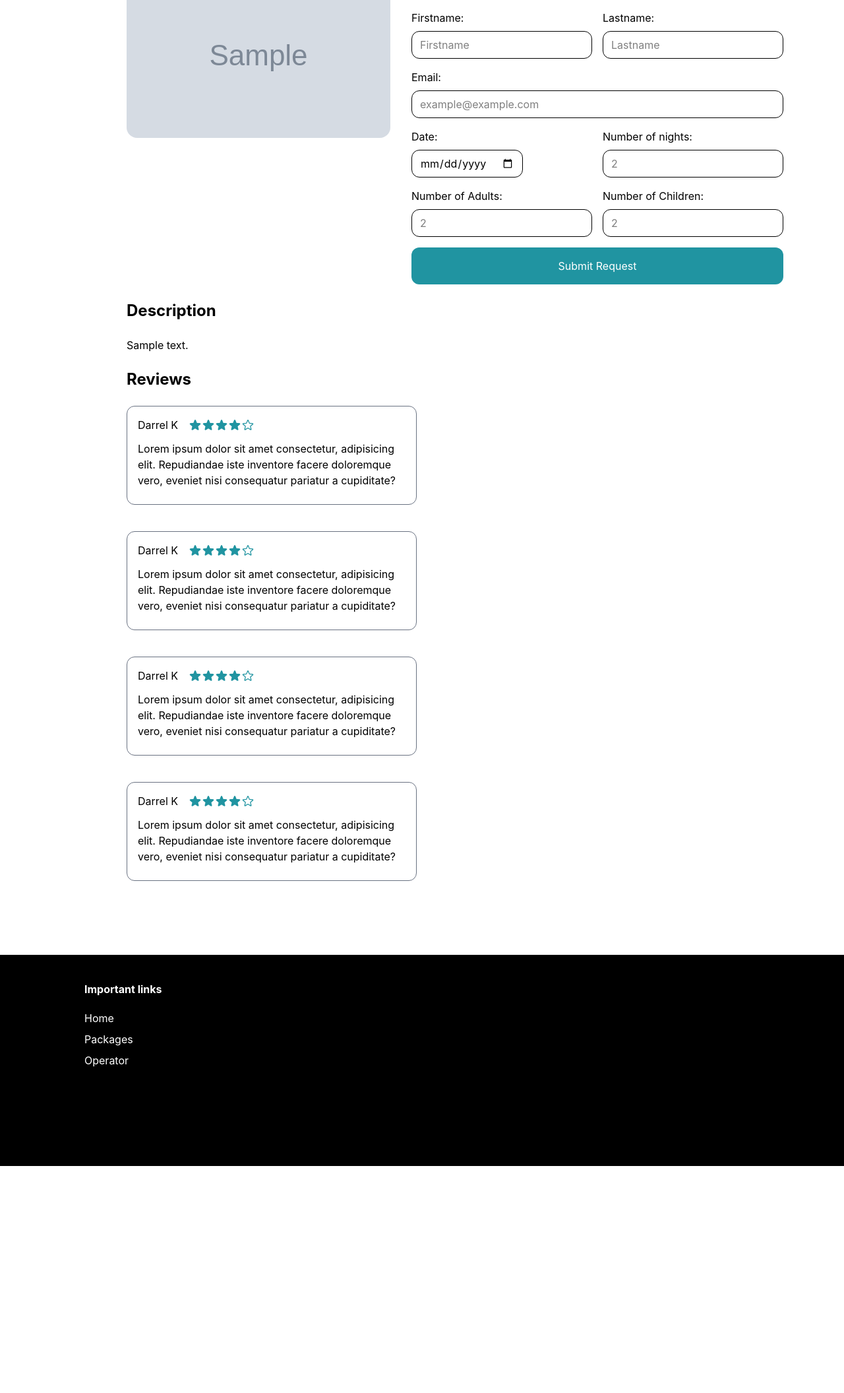
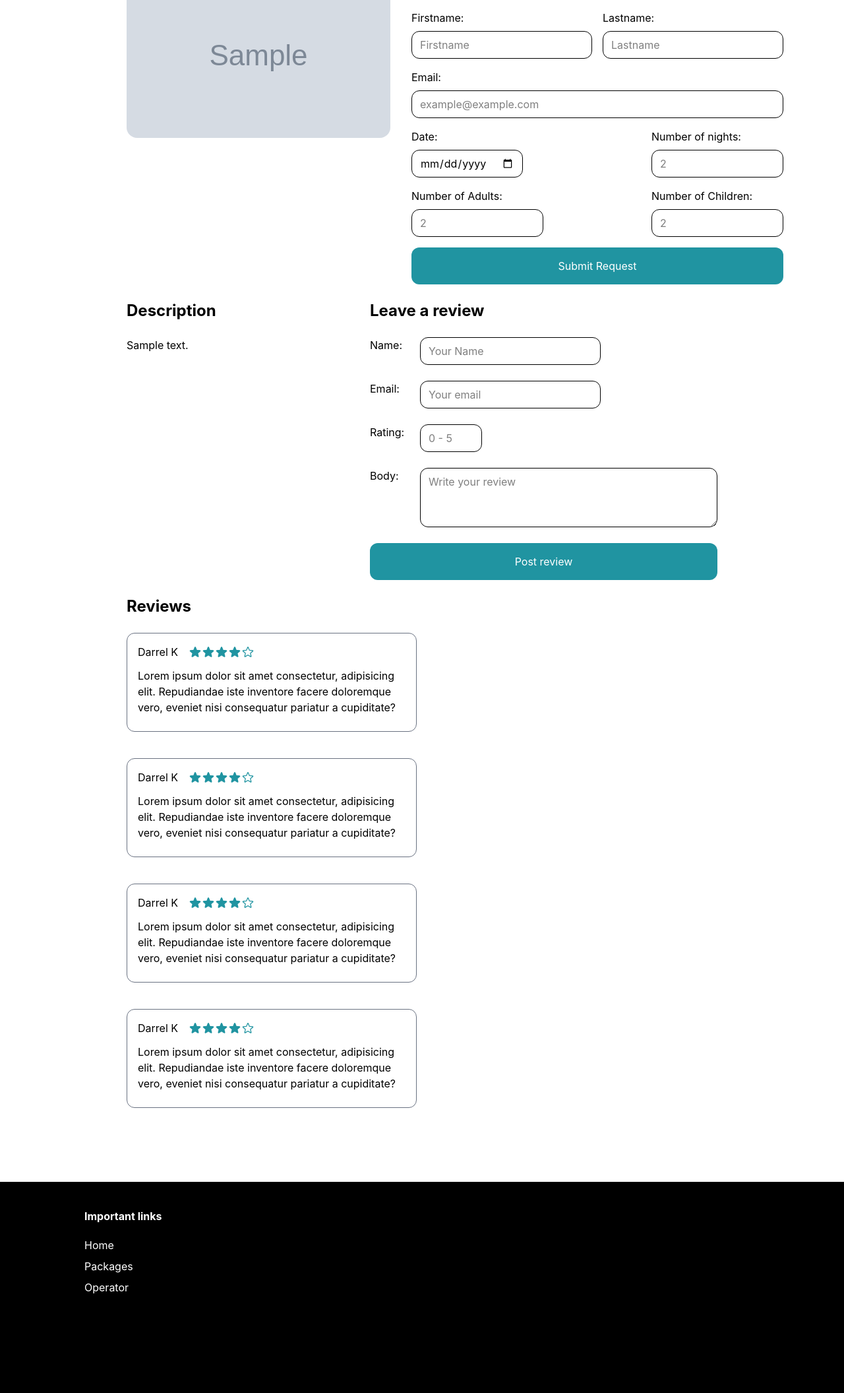
Before and after one commit to darrelSchool/isproject, a Django app: a page that uses customer/templates/package.html in a window 1280 px wide. Shown: the part 307-2418 px from the top of the page at 66% size. Before the commit the page ends 2074 px from the top, so only its background shows below. Run offline with Django 5.2, Linux system fonts and the light colour scheme; tables that the repository leaves empty hold one stand-in row (values such as "Sample post"); grey boxes marked "Sample" are stand-in pictures; some web fonts are replaced.

Commit message:
Created functionality to add reviews

```diff
--- a/customer/forms.py
+++ b/customer/forms.py
@@ -1,7 +1,42 @@
 from django import forms
 from django.forms import widgets
 
-from customer.models import Quote
+from customer.models import Quote, Review
+
+
+class ReviewForm(forms.ModelForm):
+    class Meta:
+        model = Review
+        fields = ["name", "email", "body", "rating"]
+        widgets = {
+            "name": forms.TextInput(
+                attrs={
+                    "class": "px-3 py-2 border rounded-xl",
+                    "placeholder": "Your Name",
+                }
+            ),
+            "email": forms.EmailInput(
+                attrs={
+                    "class": "px-3 py-2 border rounded-xl",
+                    "placeholder": "Your email",
+                }
+            ),
+            "body": forms.Textarea(
+                attrs={
+                    "class": "px-3 py-2 border rounded-xl",
+                    "placeholder": "Write your review",
+                    "rows": "3",
+                }
+            ),
+            "rating": forms.NumberInput(
+                attrs={
+                    "class": "px-3 py-2 border rounded-xl",
+                    "placeholder": "0 - 5",
+                    "min": "0",
+                    "max": "5",
+                }
+            ),
+        }
 
 
 class QuoteForm(forms.ModelForm):
@@ -38,20 +73,26 @@ class QuoteForm(forms.ModelForm):
             ),
             "adults_no": forms.NumberInput(
                 attrs={
-                    "class": "px-3 py-2 border rounded-xl",
+                    "class": "px-3 py-2 border rounded-xl w-[200px]",
                     "placeholder": "2",
+                    "min": "0",
+                    "max": "20",
                 }
             ),
             "child_no": forms.NumberInput(
                 attrs={
-                    "class": "px-3 py-2 border rounded-xl",
+                    "class": "px-3 py-2 border rounded-xl w-[200px]",
                     "placeholder": "2",
+                    "min": "0",
+                    "max": "20",
                 }
             ),
             "nights_no": forms.NumberInput(
                 attrs={
-                    "class": "px-3 py-2 border rounded-xl",
+                    "class": "px-3 py-2 border rounded-xl w-[200px]",
                     "placeholder": "2",
+                    "min": "0",
+                    "max": "20",
                 }
             ),
             "date_chosen": forms.DateInput(
--- a/customer/models.py
+++ b/customer/models.py
@@ -8,7 +8,9 @@ from tour_operator.models import Operator, Package
 class Review(models.Model):
     name = models.CharField(max_length=20)
     email = models.EmailField()
-    title = models.CharField(max_length=50)
+    body = models.CharField(max_length=255, default="")
+    package = models.ForeignKey(Package, on_delete=models.DO_NOTHING, default="")
+    rating = models.IntegerField(default=5)
 
 
 class Quote(models.Model):
--- a/customer/templates/package.html
+++ b/customer/templates/package.html
@@ -48,15 +48,40 @@
               {{form.child_no}}
             </div>
           </div>
-          <button type="submit" class="text-center text-white py-4 w-full bg-[#2094A1] rounded-xl">
+          <button type="submit" class="text-center text-white py-4 w-full bg-[#2094A1] rounded-xl hover:cursor-pointer">
             Submit Request
           </button>
         </form>
       </div>
     </section>
-    <section class="space-y-6">
-      <h3 class="font-bold text-2xl">Description</h3>
-      <p class="w-1/2">{{ package.description}}</p>
+    <section class="flex flex-row items-start justify-start space-x-8">
+      <div class="space-y-6 w-[800px]">
+        <h3 class="font-bold text-2xl">Description</h3>
+        <p class="w-3/4">{{ package.description}}</p>
+      </div>
+      <form action="{% url 'customer:add_review' slug=package.slug %}" method="POST" class="space-y-6">
+        {% csrf_token %}
+        <p class="font-bold text-2xl">Leave a review</p>
+        <div class="flex flex-row items-start justify-start space-x-4">
+          <label for="name" class="w-[60px]">Name:</label>
+          {{ review_form.name}}
+        </div>
+        <div class="flex flex-row items-start justify-start space-x-4">
+          <label for="email" class="w-[60px]">Email:</label>
+          {{ review_form.email}}
+        </div>
+        <div class="flex flex-row items-start justify-start space-x-4">
+          <label for="rating" class="w-[60px]">Rating:</label>
+          {{ review_form.rating}}
+        </div>
+        <div class="flex flex-row items-start justify-start space-x-4">
+          <label for="body" class="w-[60px]">Body:</label>
+          {{ review_form.body}}
+        </div>
+          <button type="submit" class="text-center text-white py-4 w-full bg-[#2094A1] rounded-xl hover:cursor-pointer">
+            Post review
+          </button>
+      </form>
     </section>
     <section class="space-y-6">
       <h3 class="font-bold text-2xl">Reviews</h3>
--- a/customer/urls.py
+++ b/customer/urls.py
@@ -7,4 +7,5 @@ app_name = "customer"
 urlpatterns = [
     path("", views.home, name="home"),
     path("p/<slug:slug>", views.package_view, name="package"),
+    path("a/<slug:slug>", views.add_review, name="add_review"),
 ]
--- a/customer/views.py
+++ b/customer/views.py
@@ -1,7 +1,8 @@
 from django.shortcuts import redirect, render
+from django.utils.http import RFC3986_GENDELIMS
 from django.utils.text import slugify
 
-from customer.forms import QuoteForm
+from customer.forms import QuoteForm, ReviewForm
 from tour_operator import models
 
 
@@ -11,8 +12,31 @@ def home(request):
     return render(request, "index.html", {"packages": packages})
 
 
+def add_review(request, slug):
+    quote_form = QuoteForm()
+    package = models.Package.objects.get(slug=slug)
+    if request.method == "POST":
+        review_form = ReviewForm(request.POST)
+        if review_form.is_valid():
+            newReview = review_form.save(commit=False)
+            newReview.package = package
+            newReview.save()
+            return render(
+                request,
+                "package.html",
+                {
+                    "package": package,
+                    "form": quote_form,
+                    "review_form": review_form,
+                    "submitted": False,
+                },
+            )
+    return redirect("customer:home")
+
+
 def package_view(request, slug):
     package = models.Package.objects.get(slug=slug)
+    review_form = ReviewForm(request.POST)
     if request.method == "POST":
         form = QuoteForm(request.POST)
         if form.is_valid():
@@ -26,9 +50,21 @@ def package_view(request, slug):
             return render(
                 request,
                 "package.html",
-                {"package": package, "form": form, "submitted": True},
+                {
+                    "package": package,
+                    "form": form,
+                    "review_form": review_form,
+                    "submitted": True,
+                },
             )
     form = QuoteForm()
     return render(
-        request, "package.html", {"package": package, "form": form, "submitted": False}
+        request,
+        "package.html",
+        {
+            "package": package,
+            "review_form": review_form,
+            "form": form,
+            "submitted": False,
+        },
     )
--- a/static/css/style.css
+++ b/static/css/style.css
@@ -24,8 +24,6 @@
     --text-2xl--line-height: calc(2 / 1.5);
     --text-3xl: 1.875rem;
     --text-3xl--line-height: calc(2.25 / 1.875);
-    --text-4xl: 2.25rem;
-    --text-4xl--line-height: calc(2.5 / 2.25);
     --text-5xl: 3rem;
     --text-5xl--line-height: 1;
     --text-6xl: 3.75rem;
@@ -280,20 +278,35 @@
   .w-1\/2 {
     width: calc(1/2 * 100%);
   }
-  .w-1\/4 {
-    width: calc(1/4 * 100%);
-  }
   .w-1\/6 {
     width: calc(1/6 * 100%);
   }
   .w-3\/4 {
     width: calc(3/4 * 100%);
   }
+  .w-5\/6 {
+    width: calc(5/6 * 100%);
+  }
+  .w-11\/12 {
+    width: calc(11/12 * 100%);
+  }
   .w-\[28\%\] {
     width: 28%;
   }
+  .w-\[50px\] {
+    width: 50px;
+  }
+  .w-\[60px\] {
+    width: 60px;
+  }
   .w-\[80vw\] {
     width: 80vw;
+  }
+  .w-\[100px\] {
+    width: 100px;
+  }
+  .w-\[200px\] {
+    width: 200px;
   }
   .w-\[300px\] {
     width: 300px;
@@ -321,9 +334,6 @@
   }
   .resize {
     resize: both;
-  }
-  .grid-cols-2 {
-    grid-template-columns: repeat(2, minmax(0, 1fr));
   }
   .grid-cols-3 {
     grid-template-columns: repeat(3, minmax(0, 1fr));
@@ -474,10 +484,6 @@
   .rounded-xl {
     border-radius: var(--radius-xl);
   }
-  .rounded-t-lg {
-    border-top-left-radius: var(--radius-lg);
-    border-top-right-radius: var(--radius-lg);
-  }
   .border {
     border-style: var(--tw-border-style);
     border-width: 1px;
@@ -624,10 +630,6 @@
   .font-bold {
     --tw-font-weight: var(--font-weight-bold);
     font-weight: var(--font-weight-bold);
-  }
-  .font-medium {
-    --tw-font-weight: var(--font-weight-medium);
-    font-weight: var(--font-weight-medium);
   }
   .font-semibold {
     --tw-font-weight: var(--font-weight-semibold);
```
Also changed, not shown: customer/migrations/0004_remove_review_title_review_body_review_package.py (added), customer/migrations/0005_review_rating.py (added).
